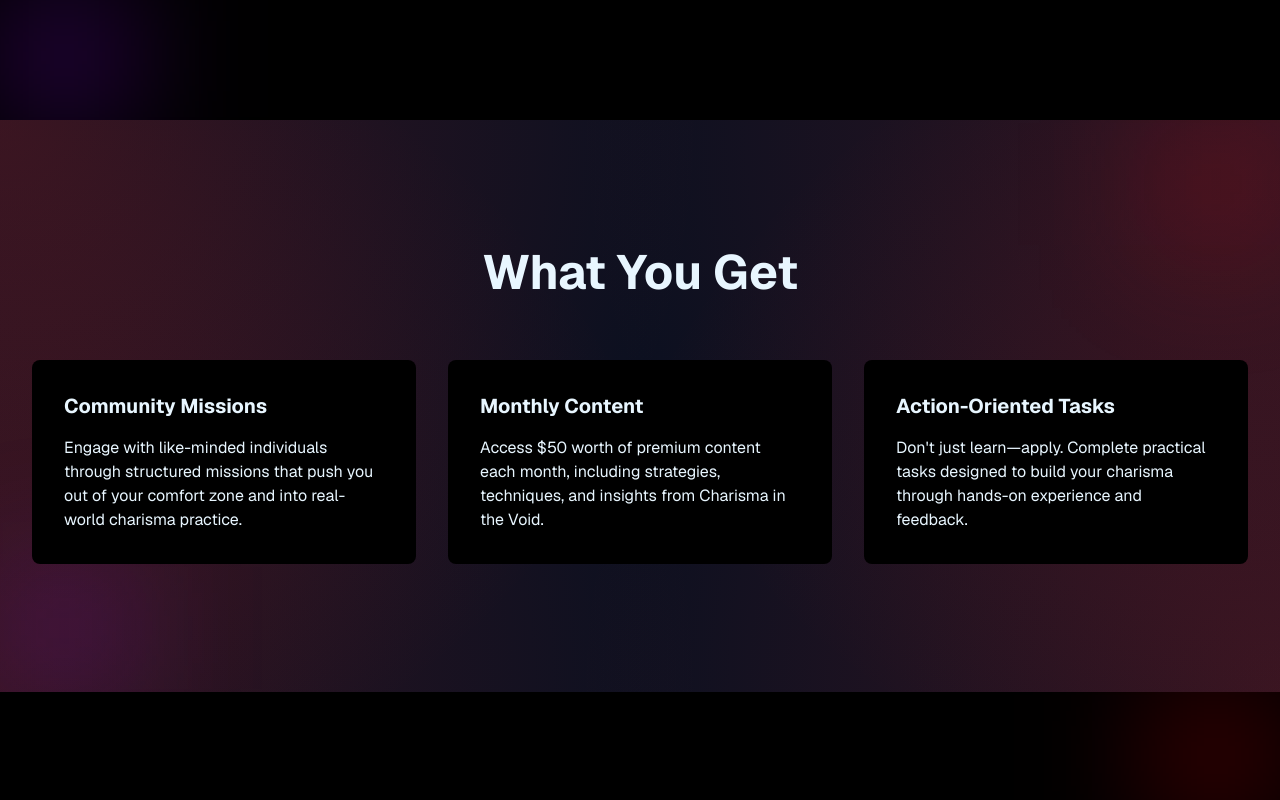
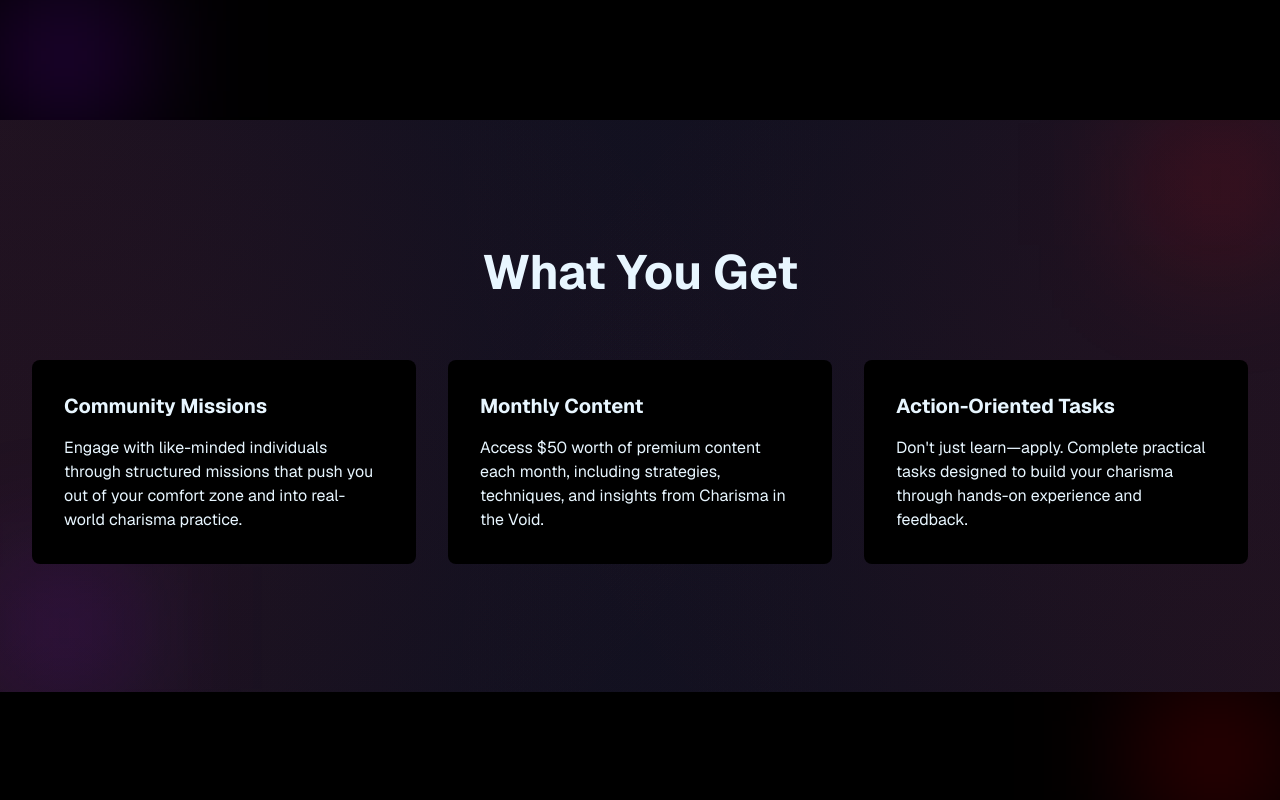
Before and after one commit to wayfindercollective/wayfinderrepo, a Next.js app: page / in a window 1280 px wide. Shown: the part 700-1500 px from the top of the page. Built offline with nearby package versions, Linux system fonts and the light colour scheme.

Commit message:
Refactor: Adjust background gradients for softer visual effect
Co-authored-by: peter <peter@wayfindercoaching.net>

```diff
--- a/app/globals.css
+++ b/app/globals.css
@@ -23,15 +23,15 @@ body {
 /* Replace the white bands with deep navy and fade smoothly into black */
 .bg-white {
   background:
-    radial-gradient(circle at top left, rgba(220, 38, 38, 0.2) 0%, transparent 50%),
-    radial-gradient(circle at top right, rgba(220, 38, 38, 0.18) 0%, transparent 50%),
-    radial-gradient(circle at bottom left, rgba(220, 38, 38, 0.18) 0%, transparent 50%),
-    radial-gradient(circle at bottom right, rgba(220, 38, 38, 0.2) 0%, transparent 50%),
+    radial-gradient(circle at top left, rgba(220, 38, 38, 0.08) 0%, transparent 60%),
+    radial-gradient(circle at top right, rgba(220, 38, 38, 0.08) 0%, transparent 60%),
+    radial-gradient(circle at bottom left, rgba(220, 38, 38, 0.08) 0%, transparent 60%),
+    radial-gradient(circle at bottom right, rgba(220, 38, 38, 0.08) 0%, transparent 60%),
     #0b1020 !important;
   color: var(--navyText) !important;
   position: relative;
   isolation: isolate;
-  background-size: 200px 200px, 200px 200px, 200px 200px, 200px 200px, 100%;
+  background-size: 120px 120px, 120px 120px, 120px 120px, 120px 120px, 100%;
   background-position: top left, top right, bottom left, bottom right, center;
   background-repeat: no-repeat;
 }
```
